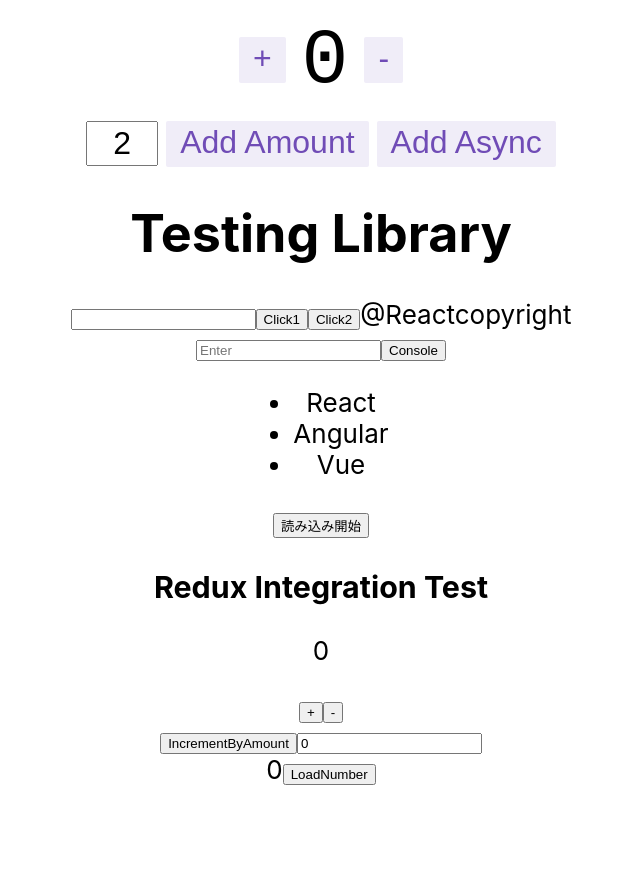
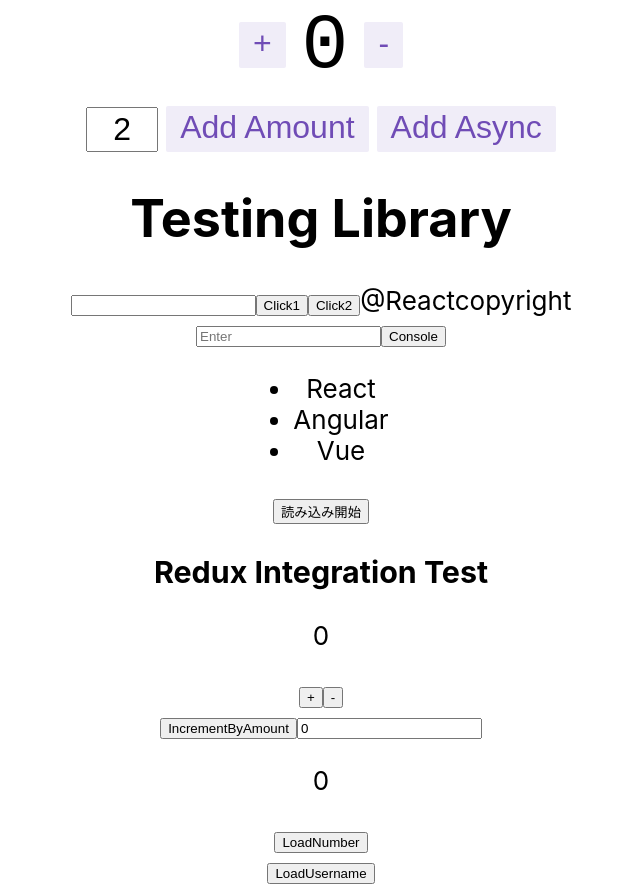
Before and after one commit to 36t/react-testing-library, a React (Create React App) app: page / in a window 1280 px wide. Shown: the whole page, without its empty margins (319-959 px from the left). Before the commit the page ends 800 px from the top, so only its background shows below. Built offline with nearby package versions, Linux system fonts and the light colour scheme; no server answers.

Commit message:
feat: added load username logic and updated jsx syntax.

```diff
--- a/src/component/ReduxAsync.tsx
+++ b/src/component/ReduxAsync.tsx
@@ -1,15 +1,23 @@
 import React from 'react'
 import { useSelector, useDispatch } from 'react-redux'
-import { selectCount, loadNumber } from 'features/customCounter/customCounterSlice'
+import { selectCount, selectUsername, loadNumber, loadUsername } from 'features/customCounter/customCounterSlice'
 
 const ReduxAsync: React.FC = () => {
   const count = useSelector(selectCount)
+  const username = useSelector(selectUsername)
+
   const dispatch = useDispatch()
 
   return (
     <div>
-      <span data-testid="count-value">{count}</span>
-      <button onClick={() => dispatch(loadNumber(5))}>LoadNumber</button>
+      <div>
+        <p data-testid="count-value">{count}</p>
+        <button onClick={() => dispatch(loadNumber(5))}>LoadNumber</button>
+      </div>
+      <div>
+        {username && <h1>{username}</h1>}
+        <button onClick={() => dispatch(loadUsername())}>LoadUsername</button>
+      </div>
     </div>
   )
 }
```
